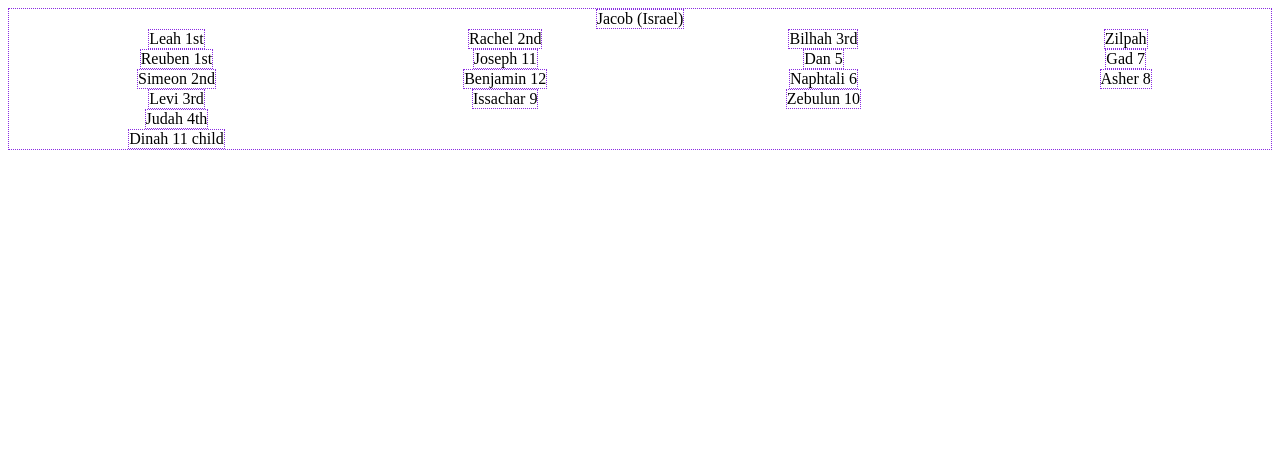
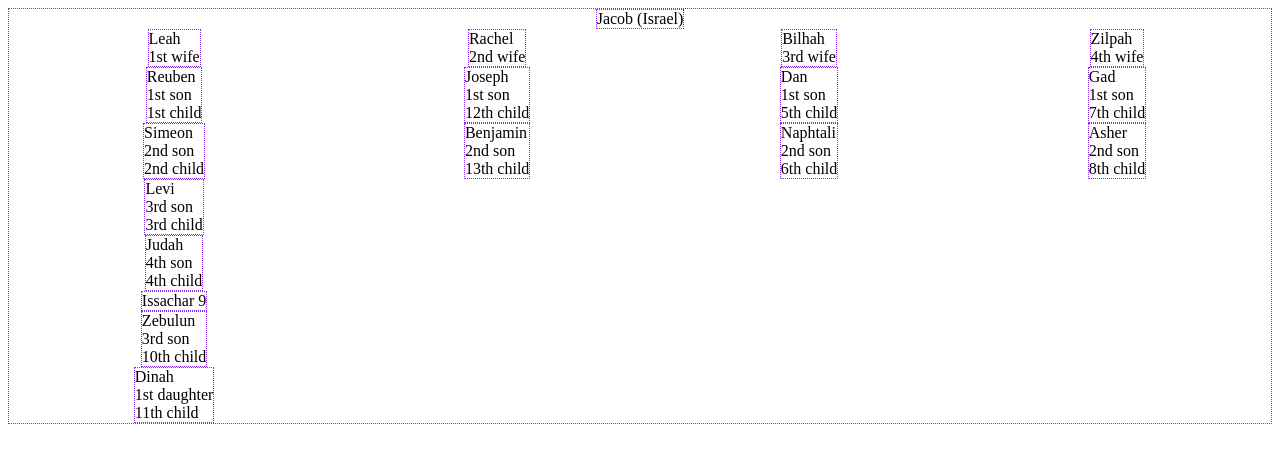
Before and after one commit to dannyvorton/12-patriarchs, an Angular app in the folder website-1.0/: page / in a window 1280 px wide. Shown: the top 462 px of the page. Built offline with nearby package versions, Linux system fonts and the light colour scheme.

Commit message:
Update family-tree.component.html

```diff
--- a/website-1.0/src/app/family-tree/family-tree.component.html
+++ b/website-1.0/src/app/family-tree/family-tree.component.html
@@ -1,20 +1,20 @@
 <div class="grid-container">
     <div class="jacob person">Jacob (Israel)</div>
-    <div class="leah person">Leah 1st</div>
-    <div class="rachel person">Rachel 2nd</div>
-    <div class="bilhah person">Bilhah 3rd</div>
-    <div class="zilpah person">Zilpah</div>
-    <div class="reuben person">Reuben 1st</div>
-    <div class="joseph person">Joseph 11</div>
-    <div class="dan person">Dan 5</div>
-    <div class="gad person">Gad 7</div>
-    <div class="simeon person">Simeon 2nd</div>
-    <div class="benjamin person">Benjamin 12</div>
-    <div class="naphtali person">Naphtali 6</div>
-    <div class="asher person">Asher 8</div>
-    <div class="levi person">Levi 3rd</div>
-    <div class="judah person">Judah 4th</div>
-    <div class="issachar person">Issachar 9</div>
-    <div class="zebulun person">Zebulun 10</div>
-    <div class="dinah person">Dinah 11 child</div>
+    <div class="leah person">Leah<br>1st wife</div>
+    <div class="rachel person">Rachel<br>2nd wife</div>
+    <div class="bilhah person">Bilhah<br>3rd wife</div>
+    <div class="zilpah person">Zilpah<br>4th wife</div>
+    <div class="reuben person">Reuben<br>1st son<br>1st child</div>
+    <div class="joseph person">Joseph<br>1st son<br>12th child</div>
+    <div class="dan person">Dan<br>1st son<br>5th child</div>
+    <div class="gad person">Gad<br>1st son<br>7th child</div>
+    <div class="simeon person">Simeon<br>2nd son<br>2nd child</div>
+    <div class="benjamin person">Benjamin<br>2nd son<br>13th child</div>
+    <div class="naphtali person">Naphtali<br>2nd son<br>6th child</div>
+    <div class="asher person">Asher<br>2nd son<br>8th child</div>
+    <div class="levi person">Levi<br>3rd son<br>3rd child</div>
+    <div class="judah person">Judah<br>4th son<br>4th child</div>
+    <div class="isaachar person">Issachar 9</div>
+    <div class="zebulon person">Zebulun<br>3rd son<br>10th child</div>
+    <div class="dinah person">Dinah<br>1st daughter<br>11th child</div>
 </div>
```
